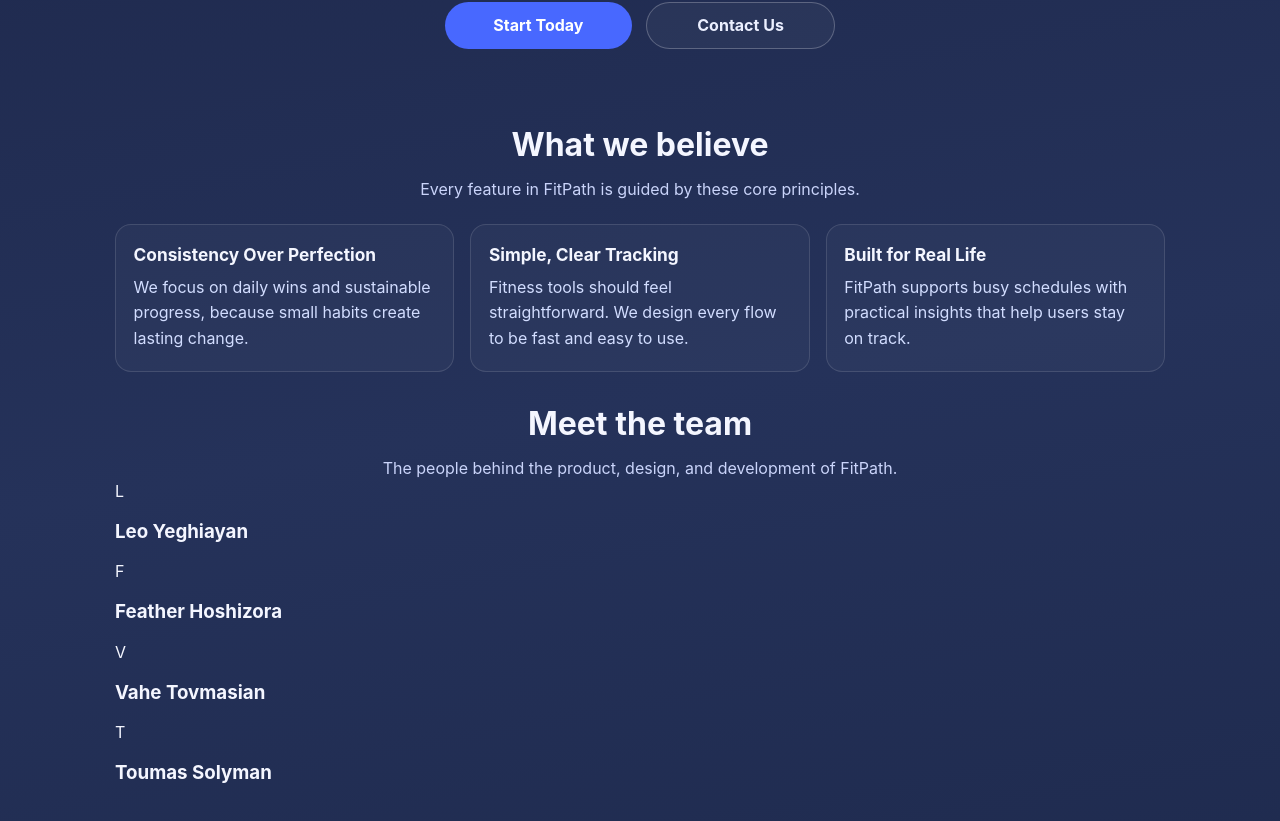
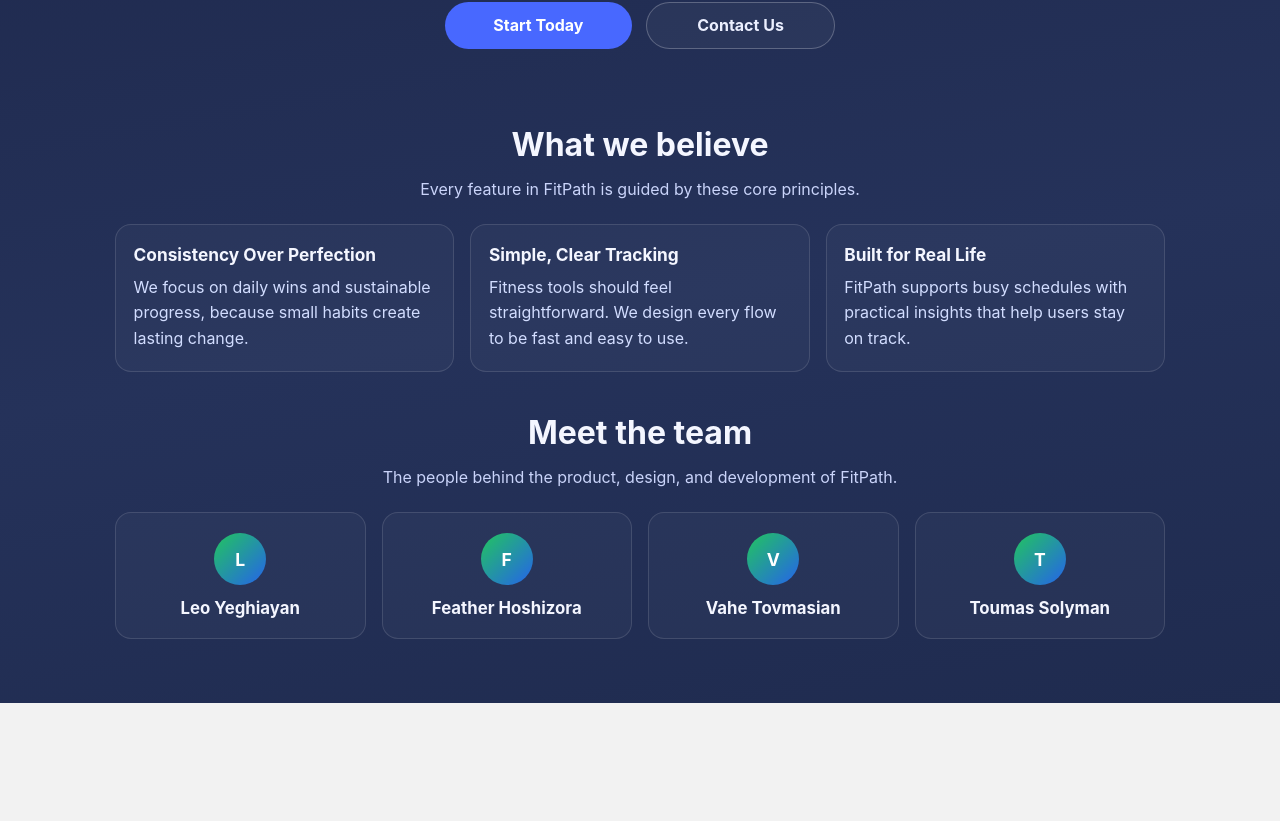
Before and after one commit to LeoYegh/COMP490_FitPath, a React (Vite) app in the folder Frontend/: page /About in a window 1280 px wide. Shown: the part 449-1270 px from the top of the page. After the commit the page ends 1152 px from the top, so only its background shows below. Built offline with nearby package versions, Linux system fonts and the light colour scheme.

Commit message:
Update About.css
ok i think i was trying to do something wrong with my last commit because i hadn't realized someone else fixed the titles in question so uhh I undid that mainly

```diff
--- a/Frontend/src/styles/About.css
+++ b/Frontend/src/styles/About.css
@@ -112,7 +112,7 @@
 }
 
 .about-grid,
-.about-team-grid {
+.team-grid {
     margin-top: 1.35rem;
     display: grid;
     gap: 1rem;
@@ -142,15 +142,15 @@
     color: #d2ddff;
 }
 
-.about-team-section {
+.team-section {
     margin-top: 2.6rem;
 }
 
-.about-team-grid {
+.team-grid {
     grid-template-columns: repeat(auto-fit, minmax(200px, 1fr));
 }
 
-.about-team-card {
+.team-card {
     background: rgba(255, 255, 255, 0.03);
     border: 1px solid rgba(255, 255, 255, 0.12);
     border-radius: 16px;
@@ -159,7 +159,7 @@
     box-shadow: none;
 }
 
-.about-team-avatar {
+.team-avatar {
     width: 52px;
     height: 52px;
     margin: 0 auto 0.8rem;
@@ -172,13 +172,13 @@
     font-weight: 700;
 }
 
-.about-team-card h3 {
+.team-card h3 {
     margin: 0;
     font-size: 1.05rem;
     color: #f4f6ff;
 }
 
-.about-team-card p {
+.team-card p {
     margin: 0.45rem 0 0;
     color: #475569;
     font-size: 0.95rem;
```
